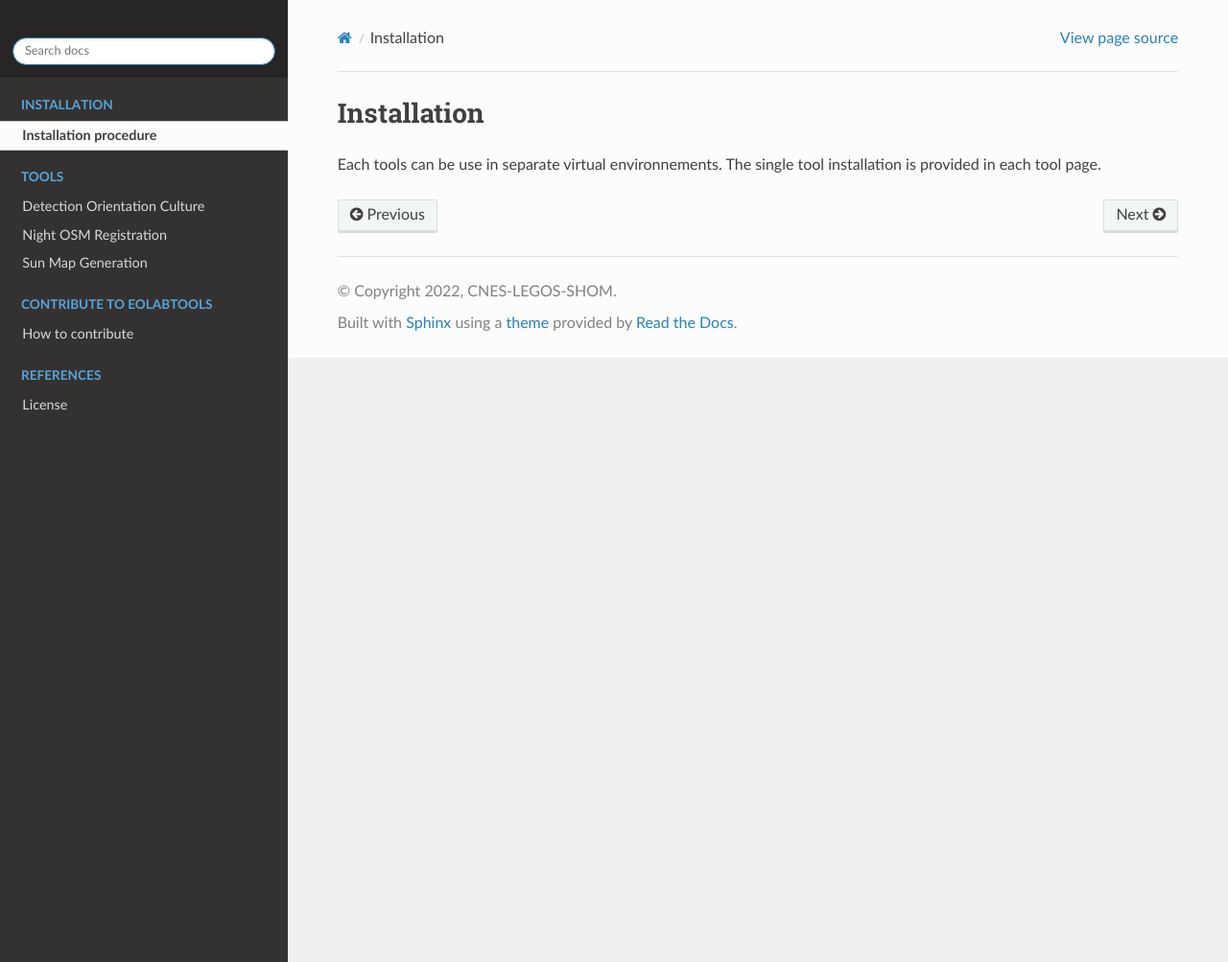
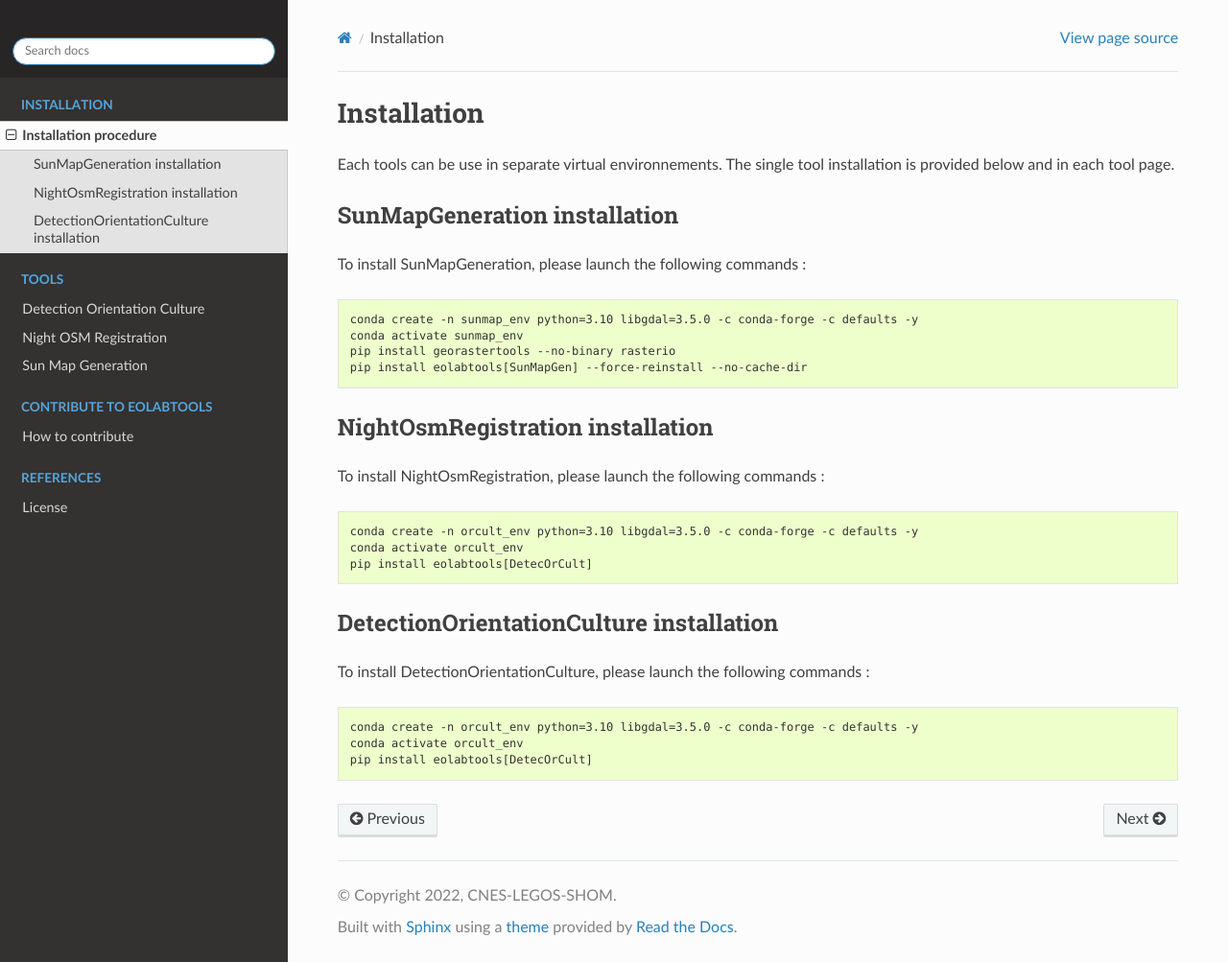
Before and after one commit to cadauxe/eolabtools, a Sphinx documentation site: the page built from docs/source/install.rst, in a window 1280 px wide and 1003 px high. Shown: the whole window at 96% size. Built offline with Sphinx 7.4.7 and the Read the Docs theme 3.1.0, drawn with Linux system fonts in a browser that asks for light colours; the version number is read from the project's files by our own code.

Commit message:
feat : updated ci and install doc

```diff
--- a/docs/source/install.rst
+++ b/docs/source/install.rst
@@ -5,4 +5,39 @@ Installation
 ======================
 
 Each tools can be use in separate virtual environnements.
-The single tool installation is provided in each tool page.
+The single tool installation is provided below and in each tool page.
+
+SunMapGeneration installation
+==============================
+
+To install SunMapGeneration, please launch the following commands :
+
+.. code-block:: console
+
+    conda create -n sunmap_env python=3.10 libgdal=3.5.0 -c conda-forge -c defaults -y
+    conda activate sunmap_env
+    pip install georastertools --no-binary rasterio
+    pip install eolabtools[SunMapGen] --force-reinstall --no-cache-dir
+
+
+NightOsmRegistration installation
+=================================
+
+To install NightOsmRegistration, please launch the following commands :
+
+.. code-block:: console
+
+    conda create -n orcult_env python=3.10 libgdal=3.5.0 -c conda-forge -c defaults -y
+    conda activate orcult_env
+    pip install eolabtools[DetecOrCult]
+
+DetectionOrientationCulture installation
+=================================
+
+To install DetectionOrientationCulture, please launch the following commands :
+
+.. code-block:: console
+
+    conda create -n orcult_env python=3.10 libgdal=3.5.0 -c conda-forge -c defaults -y
+    conda activate orcult_env
+    pip install eolabtools[DetecOrCult]
```
Also changed, not shown: docs/source/night_osm.rst (+6 -4 lines), docs/source/orcult_doc/orcult_starter.rst (+8 -2 lines), docs/source/sunmap_gen.rst (+4 -5 lines), 1 other file.
